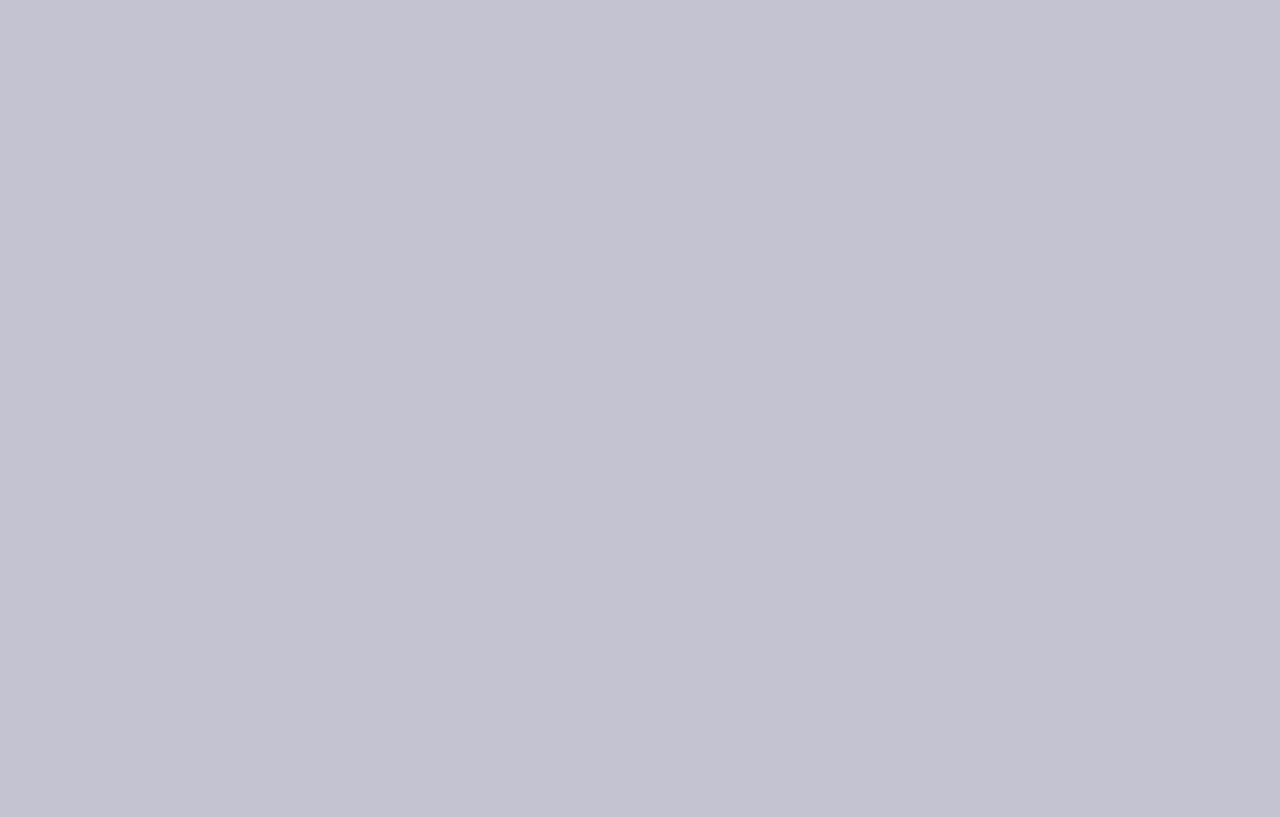
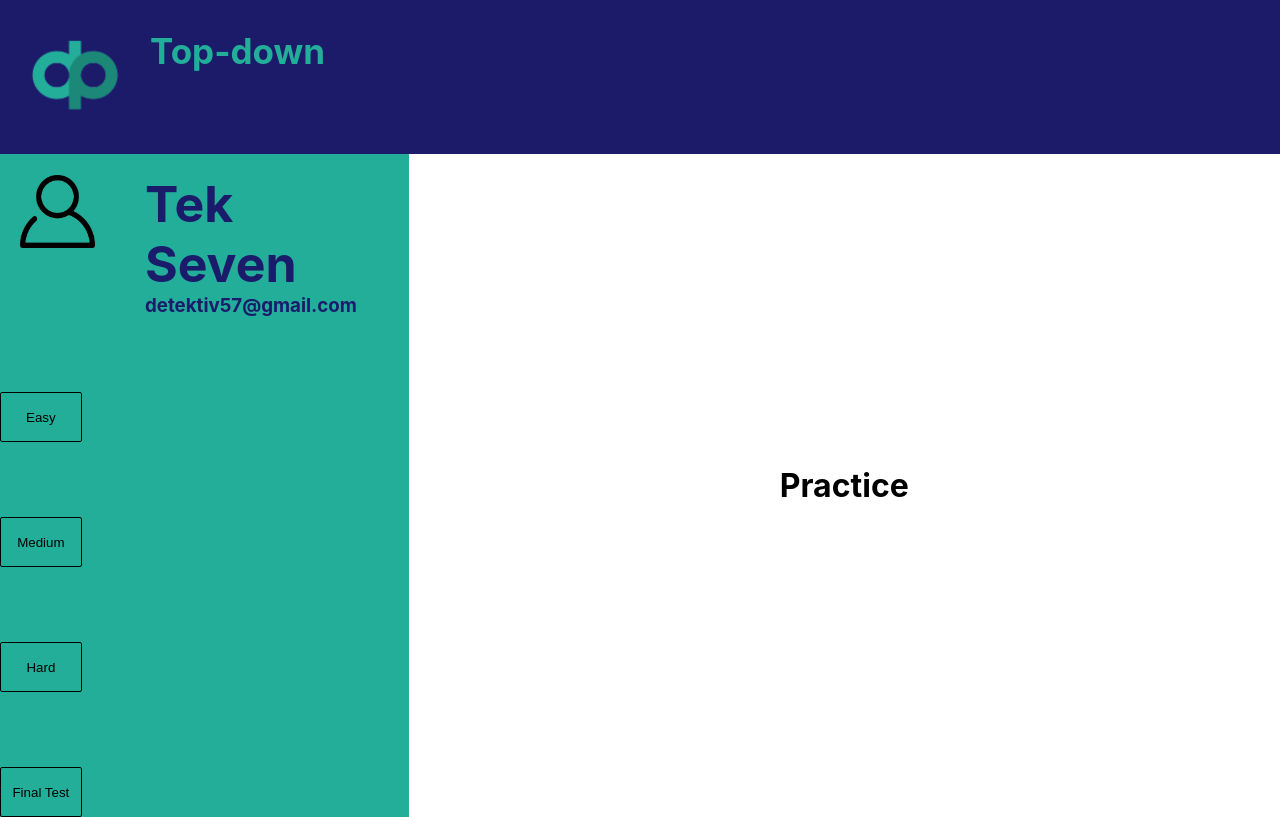
Before and after one commit to GoonMart-Goons/Dynamic-Programming-Tool, a React (Create React App) app in the folder dynamic-programming-tool/: page /topdown in a window 1280 px wide. Before the commit this address had no page. Built offline with nearby package versions, Linux system fonts and the light colour scheme.

Commit message:
Added top-down page

```diff
--- a/dynamic-programming-tool/src/App.js
+++ b/dynamic-programming-tool/src/App.js
@@ -2,6 +2,7 @@ import './Styles/App.css';
 import Landing from './Landing';
 import Login from './Login';
 import Home from './Home';
+import TopDown from './TopDown';
 import { BrowserRouter as Router, Route, Routes } from 'react-router-dom';
 
 function App() {
@@ -12,6 +13,7 @@ function App() {
           <Route path="/" element={<Landing />} />
           <Route path="/login" element={<Login />} />
           <Route path="/home" element={<Home />} />
+          <Route path="/topdown" element={<TopDown />} />
         </Routes>
       </div>
     </Router>
--- a/dynamic-programming-tool/src/Home.js
+++ b/dynamic-programming-tool/src/Home.js
@@ -5,8 +5,12 @@ import dpLogo from './Images/dp2.png';
 import profilePic from './Images/profile.png';
 import achievementPic from './Images/achievement.png';
 import "./Styles/Home.css";
+import { useNavigate } from "react-router-dom";
 
 function Home(){
+
+    const navigate = useNavigate();
+
     return(
         <div className="home">
             <div className="home-logo-container">
@@ -46,7 +50,7 @@ function Home(){
                 <div className="home-main-container">
                     <h1>Practice</h1>
                     <button type = "submit" className = "home-button">Introduction</button>
-                    <button type = "submit" className = "home-button">Top-down Approach</button>
+                    <button type = "submit" className = "home-button" onClick = {() => navigate('/topdown')}>Top-down Approach</button>
                     <button type = "submit" className = "home-button">Bottom-up Approach</button>
                     <button type = "submit" className = "home-button">Final Test</button>
                 </div>
--- /dev/null
+++ b/dynamic-programming-tool/src/Styles/TopDown.css
@@ -0,0 +1,142 @@
+.top-down{
+    display: flex;
+    flex-direction: column;
+    position: absolute;
+    width: 100%;
+    height: 100%;
+    background-color: rgb(240, 241, 235);
+}
+
+.top-down-logo-container{
+    display: flex;
+    flex-direction: row;
+    background-color: rgba(6, 6, 94, 0.911);
+    box-shadow: 0px 0px 20px 0px rgba(0,0,0,0.75);
+}
+
+.top-down-logo{
+    width: 150px;
+    height: 150px;
+    object-fit: contain;
+    align-items: center;
+}
+
+.top-down-container {
+    display: flex;
+    flex-direction: row;
+    align-items: left;
+    justify-content: left;
+    height: 100%;
+}
+
+.top-down-side-container {
+    display: flex;
+    flex-direction: column;
+    width: 600px;
+    height: 100%;
+    background-color: #23AE9A;
+}
+
+.top-down-main-container {
+    display: flex;
+    flex-direction: column;
+    align-items: center;
+    justify-content: center;
+    width: 100%;
+    height: 100%;
+    background-color: white;
+}
+
+.top-down-button{
+    width: 20%;
+    height: 50px;
+    background-color: #23AE9A;
+    border: 1px solid;
+    border-radius: 2px;
+    margin-top: 75px;
+    cursor: pointer;
+    align-items: center;
+}
+
+.top-down-button:hover{
+    background-color: #1C8878;
+}
+
+.top-down-side-container p{
+    font-size: 20px;
+    margin-top: 15px;;
+    padding-right:18px ;
+}
+
+.top-down-side-container b{
+    font-size: 35px;
+    margin-top: 30px;
+    padding-left:30px ;
+    padding-right:18px ;
+    color : #1B1B6B;
+}
+
+.top-down-side-container h1{
+    font-size: 50px;
+    margin-top: 20px;
+    padding-left:30px ;
+    padding-right:18px ;
+    color : #1B1B6B;
+}
+
+.top-down-side-container h3{
+    padding-left:30px ;
+    padding-right:18px ;
+    color : #1B1B6B;
+}
+
+.profile-pic{
+    width: 75px;
+    height: 75px;
+    object-fit: contain;
+    align-items: center;
+    padding: 20px;
+}
+
+.profile-container{
+    display: flex;
+    flex-direction: row;
+}
+
+.profile-details-container{
+    display: flex;
+    flex-direction: column;
+}
+
+.achievement{
+    display: flex;
+    flex-direction: row;
+    color: #1B1B6B;
+}
+
+.achievement-pic{
+    width: 20px;
+    height: 20px;
+    object-fit: contain;
+    align-items: center;
+    padding-top: 20px;
+    padding-left: 30px;
+    padding-bottom: 20px;
+    padding-right: 20px;
+}
+
+.title{
+    font-size: 35px;
+    color: #23AE9A;
+}
+
+.subtitle{
+    font-size: 20px;
+    color: #23AE9A;
+}
+
+.headerTitles{
+    display: flex;
+    flex-direction: column;
+    margin-top: 30px;
+}
--- /dev/null
+++ b/dynamic-programming-tool/src/TopDown.js
@@ -0,0 +1,42 @@
+import React from "react";
+import { Form, Link } from "react-router-dom";
+import "./Styles/Login.css";
+import dpLogo from './Images/dp2.png';
+import profilePic from './Images/profile.png';
+import "./Styles/TopDown.css";
+
+function TopDown(){
+    return(
+        <div className="top-down">
+            <div className="top-down-logo-container">
+                <Link to = "/">
+                    <img className="top-down-logo" src = {dpLogo} alt = "logo" />
+                </Link>
+                <div className="headerTitles">
+                    <h1 className="title">Top-down</h1>
+                </div>
+            </div>
+
+            <div className="top-down-container">
+                <div className="top-down-side-container">
+                        <div className="profile-container">
+                            <img className="profile-pic" src = {profilePic} alt="profile pic"/>
+                            <div className="profile-details-container">
+                                <h1>Tek Seven</h1>
+                                <h3>detektiv57@gmail.com</h3>
+                            </div>
+                        </div>
+                    <button type = "submit" className = "home-button">Easy</button>
+                    <button type = "submit" className = "home-button">Medium</button>
+                    <button type = "submit" className = "home-button">Hard</button>
+                    <button type = "submit" className = "home-button">Final Test</button>
+                </div>
+                <div className="top-down-main-container">
+                    <h1>Practice</h1>
+                </div>
+            </div>
+        </div>
+    );
+}
+
+export default TopDown;
```
